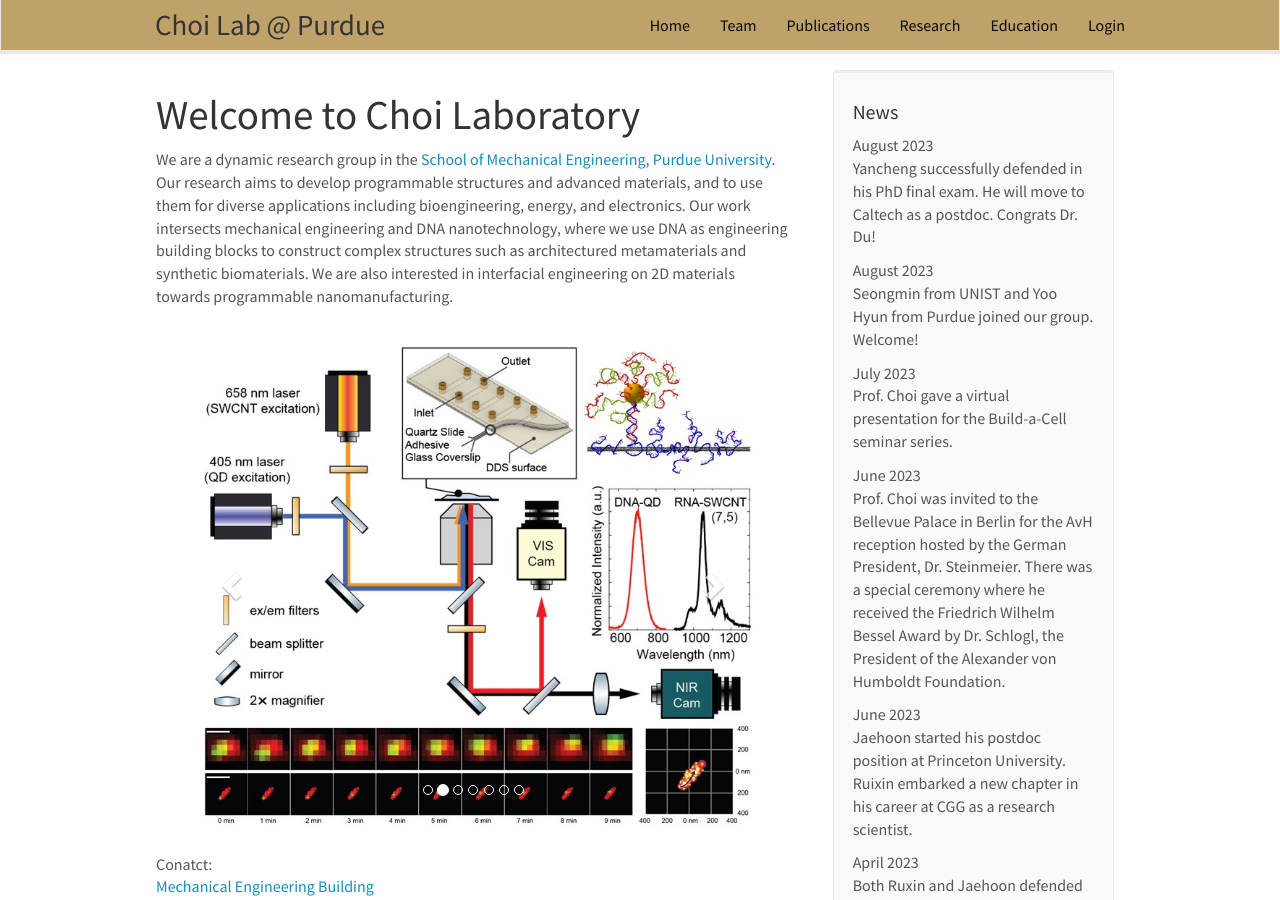
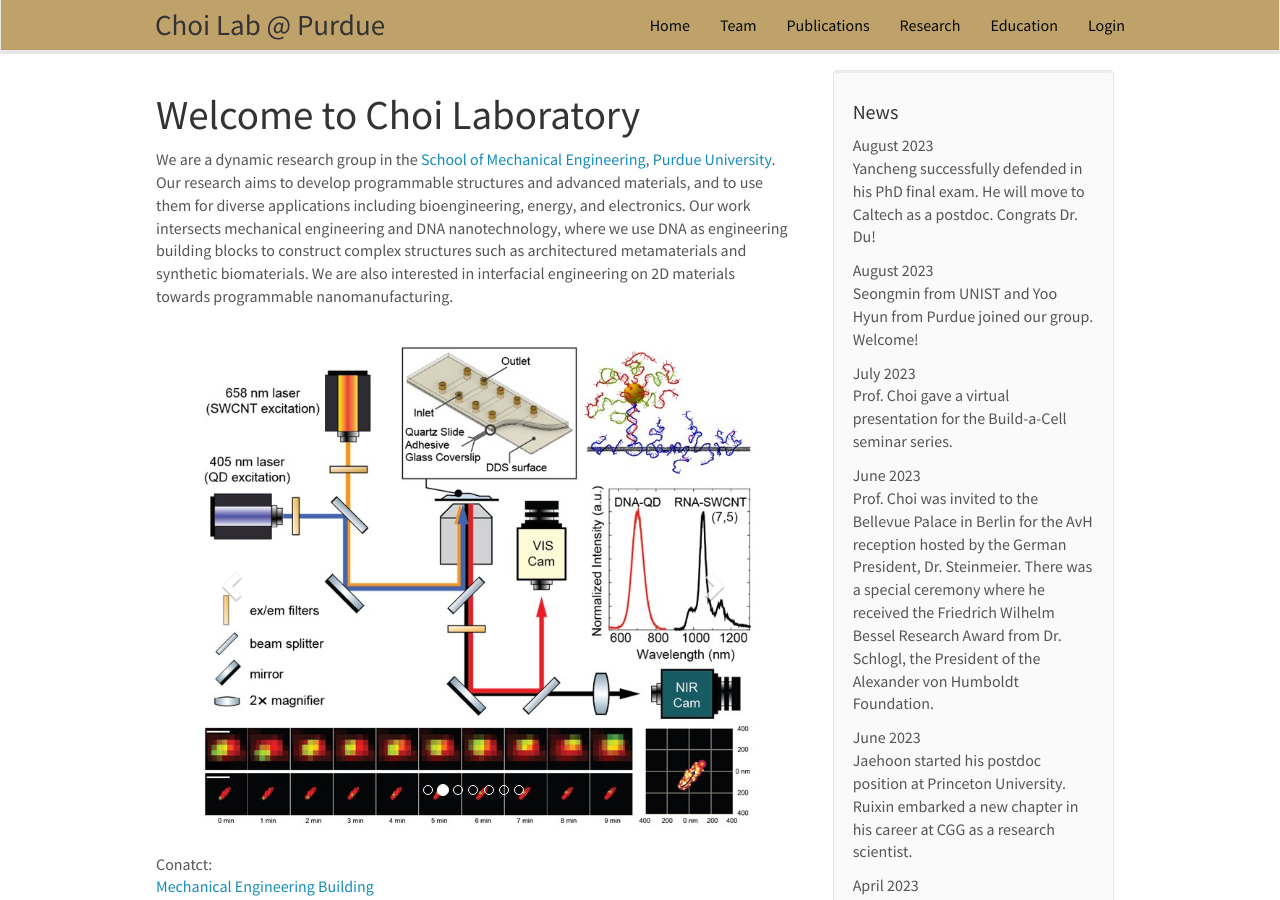
Before and after one commit to choidnalab/choidnalab.github.io, a Jekyll site: the page built from _pages/home.md, in a window 1280 px wide and 900 px high. Built offline with Jekyll 4.4.1, drawn with Linux system fonts in a browser that asks for light colours; nearby versions of some CDN libraries.

Commit message:
Update news.yml

```diff
--- a/_data/news.yml
+++ b/_data/news.yml
@@ -8,7 +8,7 @@
   headline: Prof. Choi gave a virtual presentation for the Build-a-Cell seminar series.
 
 - date: June 2023
-  headline: Prof. Choi was invited to the Bellevue Palace in Berlin for the AvH reception hosted by the German President, Dr. Steinmeier. There was a special ceremony where he received the Friedrich Wilhelm Bessel Award by Dr. Schlogl, the President of the Alexander von Humboldt Foundation.
+  headline: Prof. Choi was invited to the Bellevue Palace in Berlin for the AvH reception hosted by the German President, Dr. Steinmeier. There was a special ceremony where he received the Friedrich Wilhelm Bessel Research Award from Dr. Schlogl, the President of the Alexander von Humboldt Foundation.
 
 - date: June 2023
   headline: Jaehoon started his postdoc position at Princeton University. Ruixin embarked a new chapter in his career at CGG as a research scientist.
```
